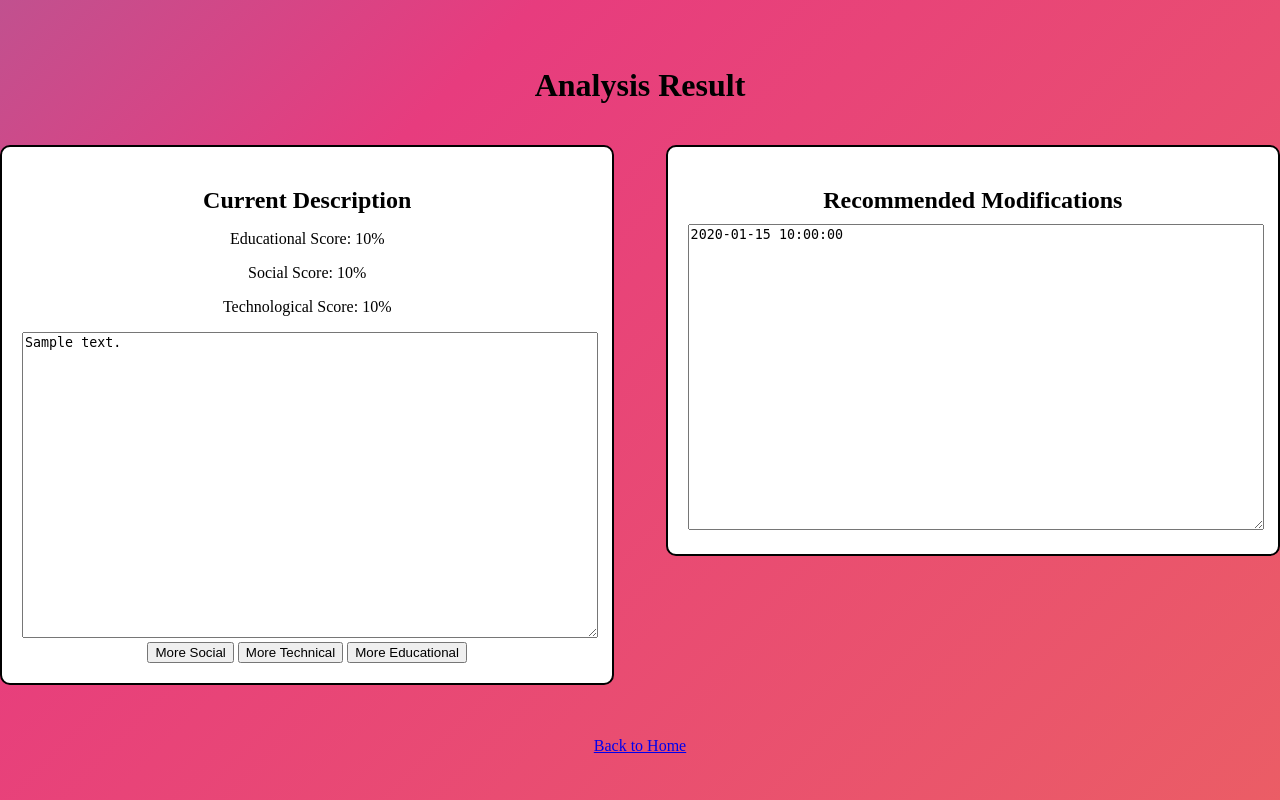
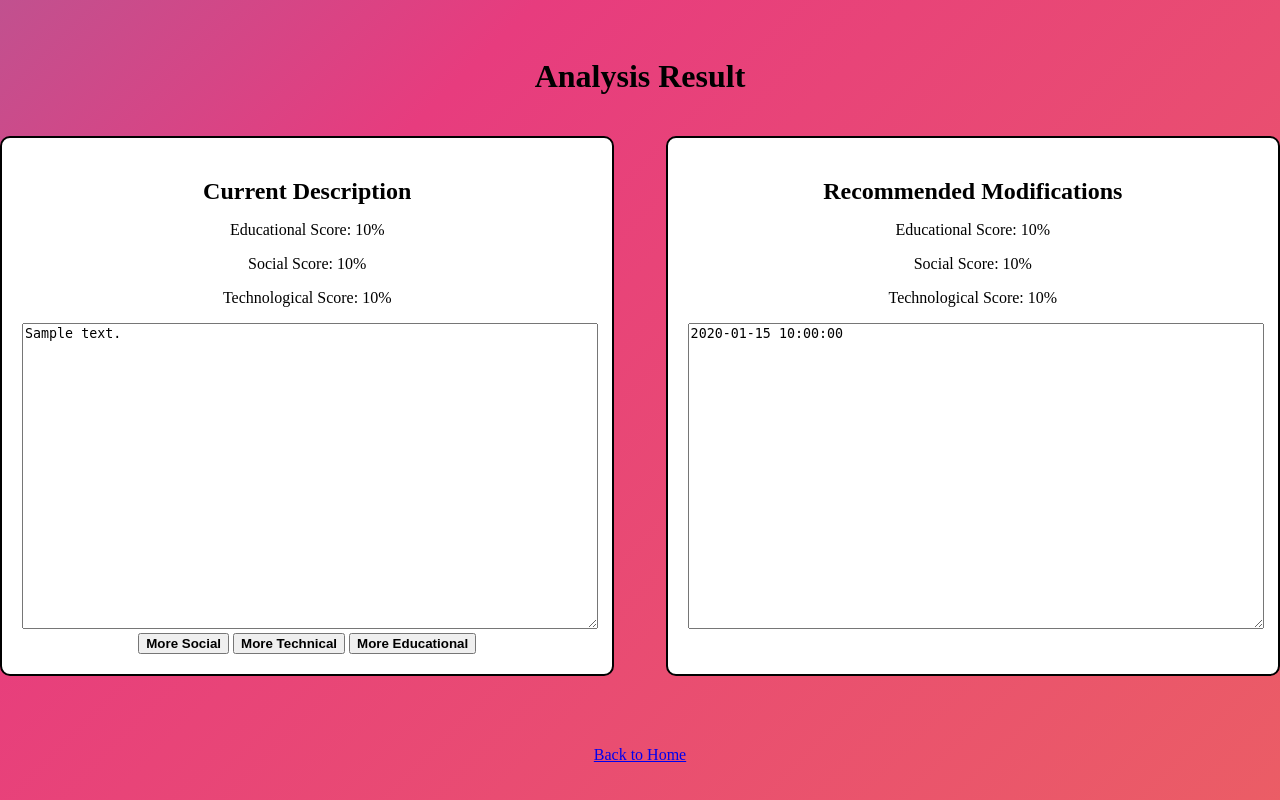
Before and after one commit to DanielGiedraitis/4th-Year-Project, a Flask app: template templates/result.html in a window 1280 px wide. Run offline with Flask 3, Linux system fonts and the light colour scheme; the template is opened without the code that fills it: most values are stand-ins (such as "Sample title", 1, 10 or a date in 2020); parts of the project's set-up code (start-up, migrations or seed data) failed here and were passed over.

Commit message:
Updated CSS for buttons

```diff
--- a/app.py
+++ b/app.py
@@ -21,7 +21,7 @@ app.config['SECRET_KEY'] = 'secret_key'
 db = SQLAlchemy(app)
 
 # Set OpenAI API key using an environment variable
-os.environ["OPENAI_API_KEY"] = ''
+os.environ["OPENAI_API_KEY"] = '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'
 
 # Initialize OpenAI client
 client = OpenAI(api_key=os.environ.get("OPENAI_API_KEY"))
@@ -101,7 +101,31 @@ def modify_description():
     # Analyze the text to get scores
     educational_score, social_score, technological_score, _ = analyze_text(text_to_modify)
 
-    max_tokens_limit = 800
+    max_tokens_limit = 900
+
+    # Define the minimum number of words to use based on the modification type
+    min_words_to_use = {
+        'educational': 25,
+        'social': 7,
+        'technical': 25,
+    }
+
+    # Retrieve the corresponding lemma set based on the modification type
+    lemmas_set = {
+        'educational': educational_lemmas,
+        'social': social_lemmas,
+        'technical': technical_lemmas,
+    }.get(modification_type, set())
+
+    # Extract a subset of lemmas to be used in the modification
+    lemmas_to_use = list(lemmas_set)[:min(min_words_to_use[modification_type], len(lemmas_set))]
+
+    # Construct the assistant message content with lemmas
+    assistant_message = f"Make the description more {modification_type}. " \
+                        f"Educational score: {educational_score}, " \
+                        f"Social score: {social_score}, " \
+                        f"Technical score: {technological_score}. " \
+                        f"Use the following lemmas: {', '.join(lemmas_to_use)}."
 
     # API request to OpenAI for description modification
     try:
@@ -110,7 +134,7 @@ def modify_description():
             messages=[
                 {"role": "system", "content": "You are a helpful assistant."},
                 {"role": "user", "content": text_to_modify},
-                {"role": "assistant", "content": f"Make the description more {modification_type}. Educational score: {educational_score}, Social score: {social_score}, Technical score: {technological_score}."},
+                {"role": "assistant", "content": assistant_message},
             ],
             max_tokens=max_tokens_limit,
         )
@@ -122,6 +146,7 @@ def modify_description():
         modified_text = f"Error: {str(e)}"
 
     return modified_text
+
 
 
 @app.route('/login', methods=['POST', 'GET'])
--- a/static/style.css
+++ b/static/style.css
@@ -39,6 +39,7 @@ form button {
     width: 100%;
     height: 50px;
     font-size: 18px;
+    font-weight: bold;
 }
 
 .result-container {
@@ -47,9 +48,9 @@ form button {
     margin: 0 auto;
 }
 
-.description-container,
-.recommendations-container {
+.description-container {
     width: 48%; /* Adjusted width */
+    height: 540px;
     box-sizing: border-box;
     padding: 20px;
     margin: 20px 0;
@@ -57,6 +58,23 @@ form button {
     border-radius: 10px;
     background-color: #fff;
 }
+
+.modify-button {
+    font-weight: bold;
+}
+
+
+.recommendations-container {
+    width: 48%; /* Adjusted width */
+    height: 540px;
+    box-sizing: border-box;
+    padding: 20px;
+    margin: 20px 0;
+    border: 2px solid #000;
+    border-radius: 10px;
+    background-color: #fff;
+}
+
 
 .description-container {
     float: left; /* Aligned to the left */
@@ -107,3 +125,27 @@ form button {
     text-decoration: none; /* Remove underline */
     font-weight: bold;
 }
+
+/* Login Page Button */
+body.login-page form button {
+    width: 80px;
+    height: 30px;
+    font-size: 18px;
+    font-weight: bold;
+}
+
+/* Register Page Button */
+body.register-page form button {
+    width: 80px;
+    height: 30px;
+    font-size: 18px;
+    font-weight: bold;
+}
+
+/* Index Page Button */
+body.index-page form button {
+    width: 300px;
+    height: 50px;
+    font-size: 18px;
+    font-weight: bold;
+}
--- a/templates/index.html
+++ b/templates/index.html
@@ -6,7 +6,7 @@
     <link rel="stylesheet" href="{{ url_for('static', filename='style.css') }}">
     <title>Diversity in Computing</title>
 </head>
-<body>
+<body class="index-page">
     <div class="d-flex flex-column justify-content-center w-100 h-100">
         <div class="container">
             <h1>Diversity in Computing</h1>
--- a/templates/login.html
+++ b/templates/login.html
@@ -6,7 +6,7 @@
     <link rel="stylesheet" href="{{ url_for('static', filename='style.css') }}">
     <title>Login - Diversity in Computing</title>
 </head>
-<body>
+<body class="login-page">
     <div class="container">
         <h1>Login</h1>
         {% if error %}
--- a/templates/register.html
+++ b/templates/register.html
@@ -6,7 +6,7 @@
     <link rel="stylesheet" href="{{ url_for('static', filename='style.css') }}">
     <title>Register - Diversity in Computing</title>
 </head>
-<body>
+<body class="register-page">
     <div class="container">
         <h1>Register</h1>
         <form action="/register" method="post">
--- a/templates/result.html
+++ b/templates/result.html
@@ -19,18 +19,23 @@
             <textarea readonly>{{ text }}</textarea>
 
             <!-- Buttons for more modifications -->
-            <button onclick="modifyDescription('social')">More Social</button>
-            <button onclick="modifyDescription('technical')">More Technical</button>
-            <button onclick="modifyDescription('educational')">More Educational</button>
+            <button class="modify-button" onclick="modifyDescription('social')">More Social</button>
+            <button class="modify-button" onclick="modifyDescription('technical')">More Technical</button>
+            <button class="modify-button" onclick="modifyDescription('educational')">More Educational</button>
+
         </div>
 
         <!-- Container for the recommendations -->
         <div class="recommendations-container">
             <h2>Recommended Modifications</h2>
+            <!-- Display the scores under Recommended Modifications heading -->
+            <p>Educational Score: {{ edu_score }}%</p>
+            <p>Social Score: {{ social_score }}%</p>
+            <p>Technological Score: {{ tech_score }}%</p>
             <textarea id="modified_text" readonly>{{ modified_text }}</textarea>
         </div>
 
-        <br><br><br><br><br><br><br><br><br><br><br><br><br><br><br><br><br><br><br><br><br><br><br><br><br><br><br><br><br><br><br><br><br><br>
+        <br><br><br><br><br><br><br><br><br><br><br><br><br><br><br><br><br><br><br><br><br><br><br><br><br><br><br><br><br><br><br><br><br><br><br>
         <a href="/">Back to Home</a>
     </div>
 
```
